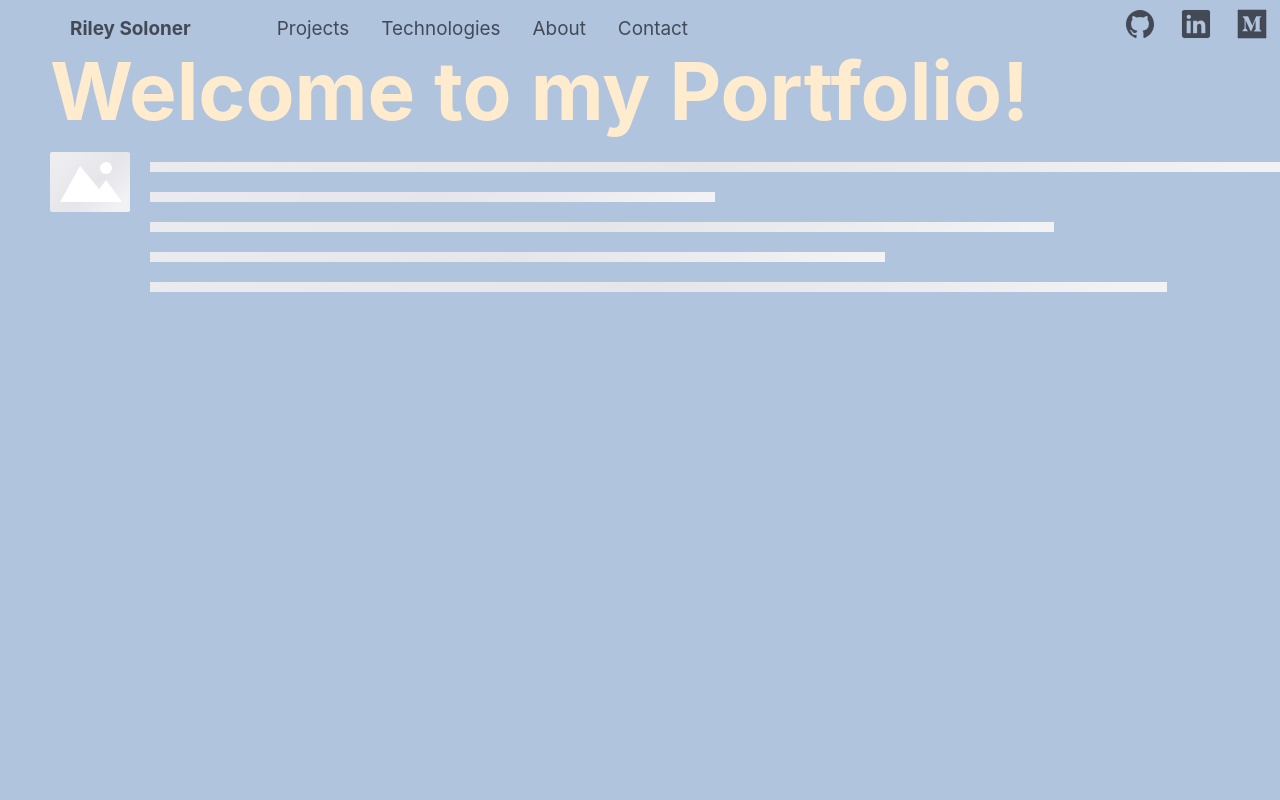
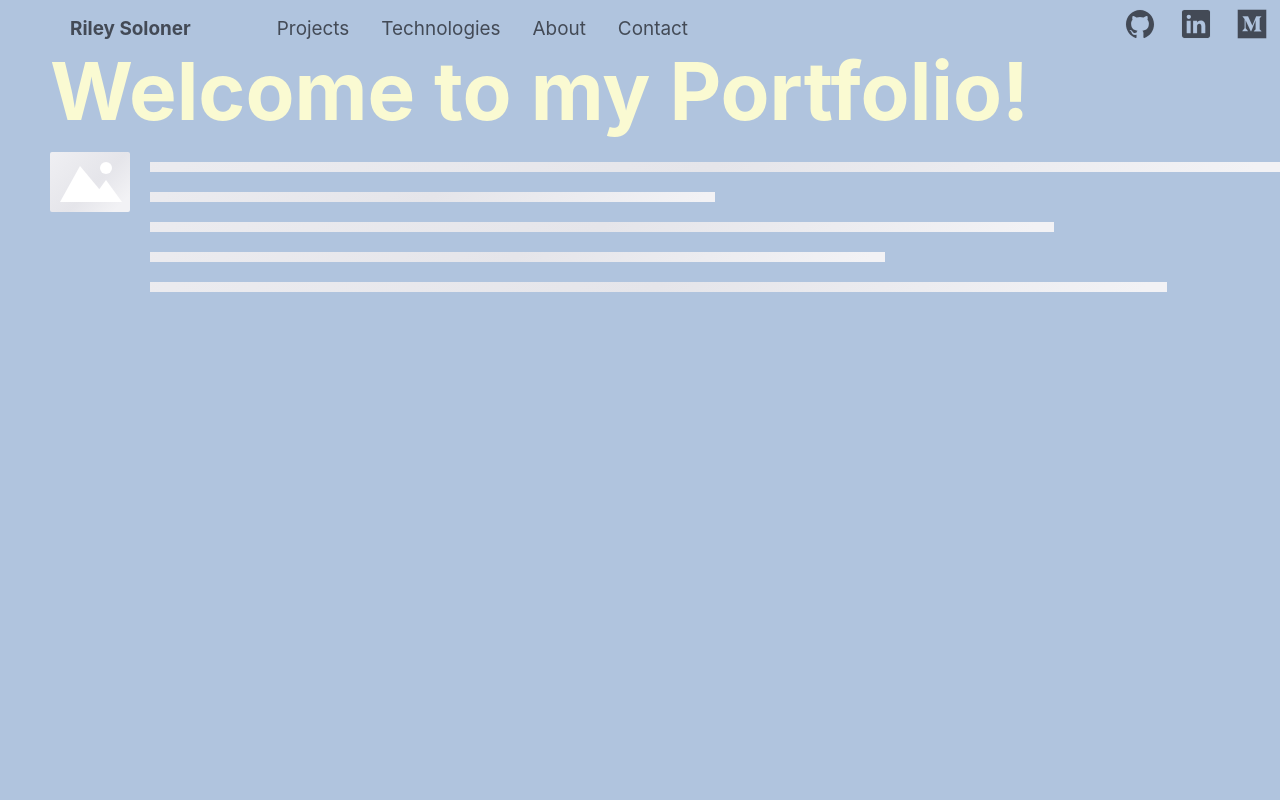
Before and after one commit to robotriley/portfolio-site, a React (Create React App) app: page / in a window 1280 px wide. Shown: the top 800 px of the page. Built offline with nearby package versions, Linux system fonts and the light colour scheme.

Commit message:
header colors

```diff
--- a/src/App.css
+++ b/src/App.css
@@ -82,7 +82,7 @@
   align-items: flex-start;
   margin-left: 50px;
   font-size: 10vh;
-  color: blanchedalmond;
+  color: lightgoldenrodyellow;
 }
 
 .rs-placeholder-paragraph-graph-image {
```
